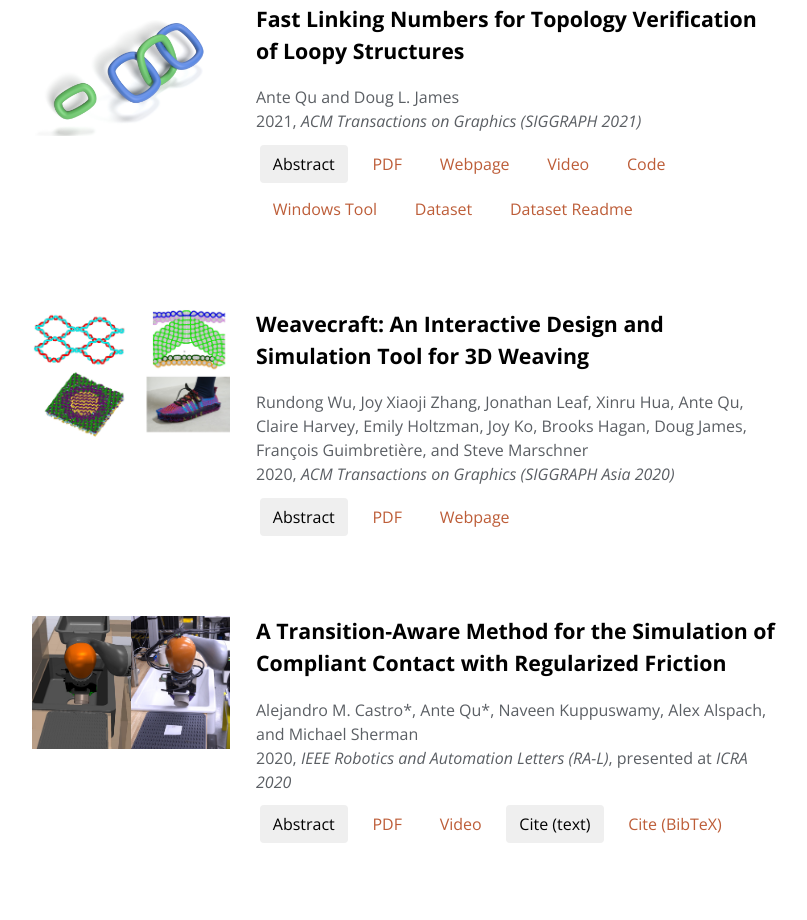
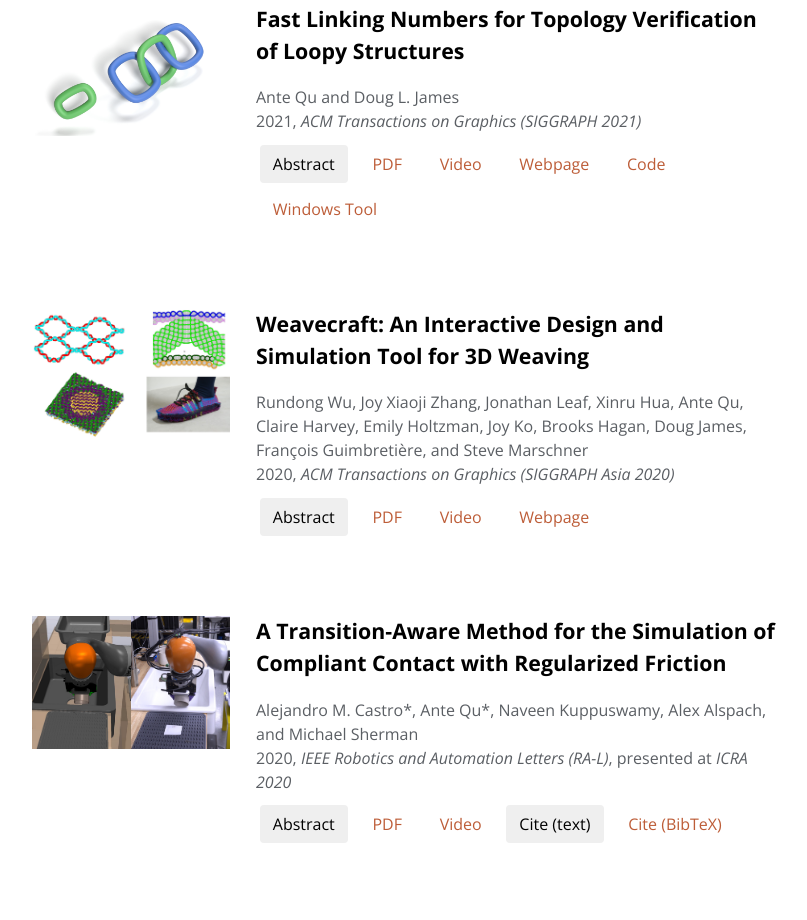
Before and after one commit to antequ/antequ.github.io, a plain HTML site: page index.html in a window 1280 px wide. Shown: the part 1249-2169 px from the top of the page, without its empty margins (284-1091 px from the left). Drawn offline with nearby package versions, Linux system fonts and the light colour scheme; a web font is replaced by a local one.

Commit message:
Added weavecraft video

```diff
--- a/index.html
+++ b/index.html
@@ -189,15 +189,11 @@
               data-target="#fastlinkingnumbersAbstract">Abstract</button>
             <a href="assets/projects/fastlinkingnumbers/QuJames2021FastLinkingNumbers_Optimized400dpi.pdf"
               class="btn btn-default btn-margin">PDF</a>
+            <a href="https://youtu.be/MSR9eyYywdQ" class="btn btn-default btn-margin">Video</a>
             <a href="https://graphics.stanford.edu/papers/fastlinkingnumbers/"
               class="btn btn-default btn-margin">Webpage</a>
-            <a href="https://youtu.be/MSR9eyYywdQ" class="btn btn-default btn-margin">Video</a>
             <a href="https://github.com/antequ/fastlinkingnumbers/" class="btn btn-default btn-margin">Code</a>
             <a href="https://drive.google.com/file/d/1nLfxRrf1zoVjY3bT1U-xhz6KByn7yd-S/view?usp=sharing" class="btn btn-default btn-margin">Windows Tool</a>
-            <a href="https://drive.google.com/file/d/1tTSrzwP92xYxmVXVc6bx3GGEJ0srukp9/view?usp=sharing"
-              class="btn btn-default btn-margin">Dataset</a>
-            <a href="https://graphics.stanford.edu/papers/fastlinkingnumbers/assets/dataset_readme.txt"
-              class="btn btn-default btn-margin">Dataset Readme</a>
             <div id="fastlinkingnumbersAbstract" class="collapse small">
               It is increasingly common to model, simulate, and process complex
               materials based on loopy structures, such as in yarn-level cloth
@@ -237,6 +233,7 @@
             <button type="button" class="btn btn-default btn-margin" data-toggle="collapse"
               data-target="#weavecraftAbstract">Abstract</button>
             <a href="assets/projects/weavecraft/weavecraft.pdf" class="btn btn-default btn-margin">PDF</a>
+            <a href="https://www.youtube.com/watch?v=AcqsbscBj_E" class="btn btn-default btn-margin">Video</a>
             <a href="https://www.cs.cornell.edu/projects/weavecraft/" class="btn btn-default btn-margin">Webpage</a>
             <div id="weavecraftAbstract" class="collapse small">
               3D weaving is an emerging technology for manufacturing multilayer woven textiles. In this work, we present
```
